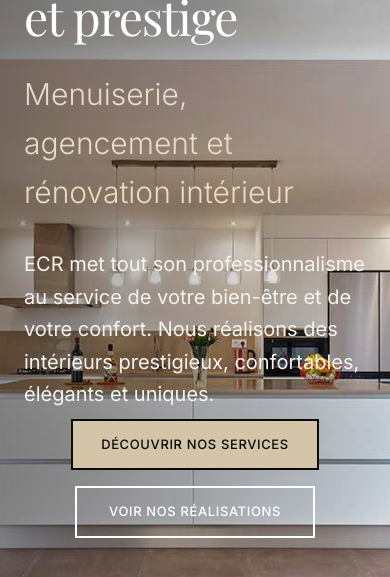
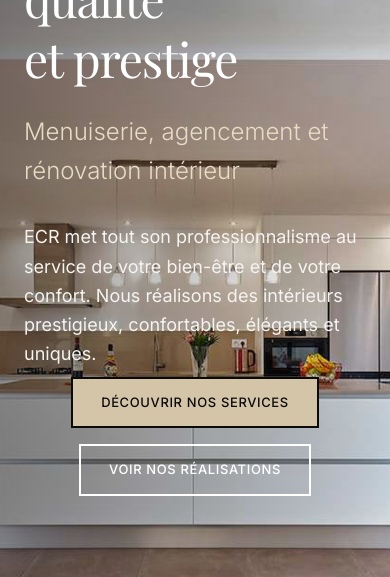
Before and after one commit to jimeye/SITE-DESIGN-ECR, a Next.js app: page / in a window 390 px wide. Shown: the part 204-781 px from the top of the page. Built offline with nearby package versions, Linux system fonts and the light colour scheme; no server answers.

Commit message:
Fix: Réduire les tailles des typographies et boutons en mode paysage

```diff
--- a/components/Hero.tsx
+++ b/components/Hero.tsx
@@ -73,16 +73,16 @@ export function Hero({
             {subtitle && (
               <p className="subheading mb-6 text-accent-light">{subtitle}</p>
             )}
-            <h1 className="heading-xl mb-6 text-balance text-white">
+            <h1 className="heading-xl mb-6 text-balance text-white sm:text-4xl md:text-5xl lg:text-6xl">
               {title}
             </h1>
             {tagline && (
-              <p className="mb-8 text-3xl font-light leading-relaxed text-accent-light md:text-4xl">
+              <p className="mb-8 text-2xl font-light leading-relaxed text-accent-light sm:text-3xl md:text-4xl">
                 {tagline}
               </p>
             )}
             {description && (
-              <p className="mb-10 max-w-2xl text-xl leading-relaxed text-neutral-beige">
+              <p className="mb-10 max-w-2xl text-lg leading-relaxed text-neutral-beige sm:text-xl">
                 {description}
               </p>
             )}
@@ -92,7 +92,7 @@ export function Hero({
               {primaryCTA && (
                 <Link
                   href={primaryCTA.href}
-                  className="btn-primary min-w-[240px] bg-accent text-primary-950 hover:bg-accent-dark"
+                  className="btn-primary min-w-[200px] bg-accent text-primary-950 hover:bg-accent-dark sm:min-w-[240px]"
                 >
                   {primaryCTA.text}
                 </Link>
@@ -100,7 +100,7 @@ export function Hero({
               {secondaryCTA && (
                 <Link
                   href={secondaryCTA.href}
-                  className="btn-secondary min-w-[240px] border-white text-white hover:bg-white hover:text-primary-950"
+                  className="btn-secondary min-w-[200px] border-white text-white hover:bg-white hover:text-primary-950 sm:min-w-[240px]"
                 >
                   {secondaryCTA.text}
                 </Link>
```
